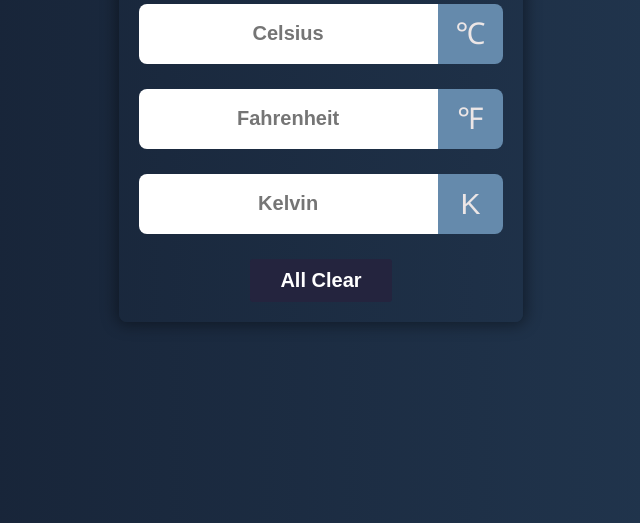
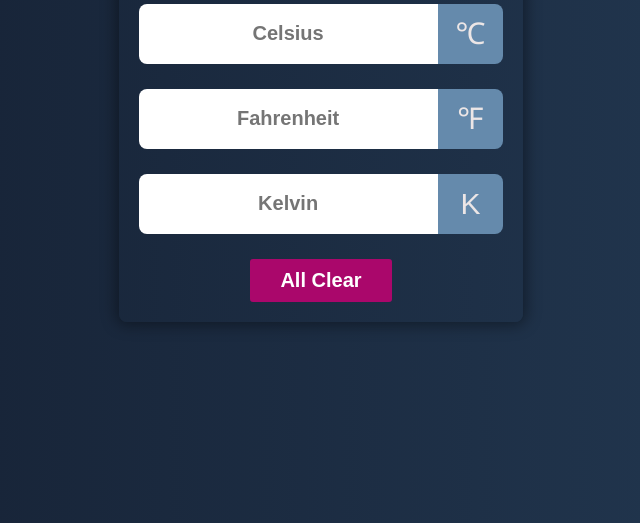
Before and after one commit to kajalkbc/Temperature-Convertor, a plain HTML site: page index.html in a window 1280 px wide. In both pictures the pointer is over the button "All Clear". Shown: the part 277-800 px from the top of the page, without its empty margins (319-959 px from the left). Drawn offline with Linux system fonts and the light colour scheme.

Commit message:
style added to HTML

```diff
--- a/style.css
+++ b/style.css
@@ -110,6 +110,6 @@ input {
 }
 
 .button button:hover {
-  background: #24243e;
-  color: #fff;
+background: #AA076B;
+color: #fff;
 }
```
